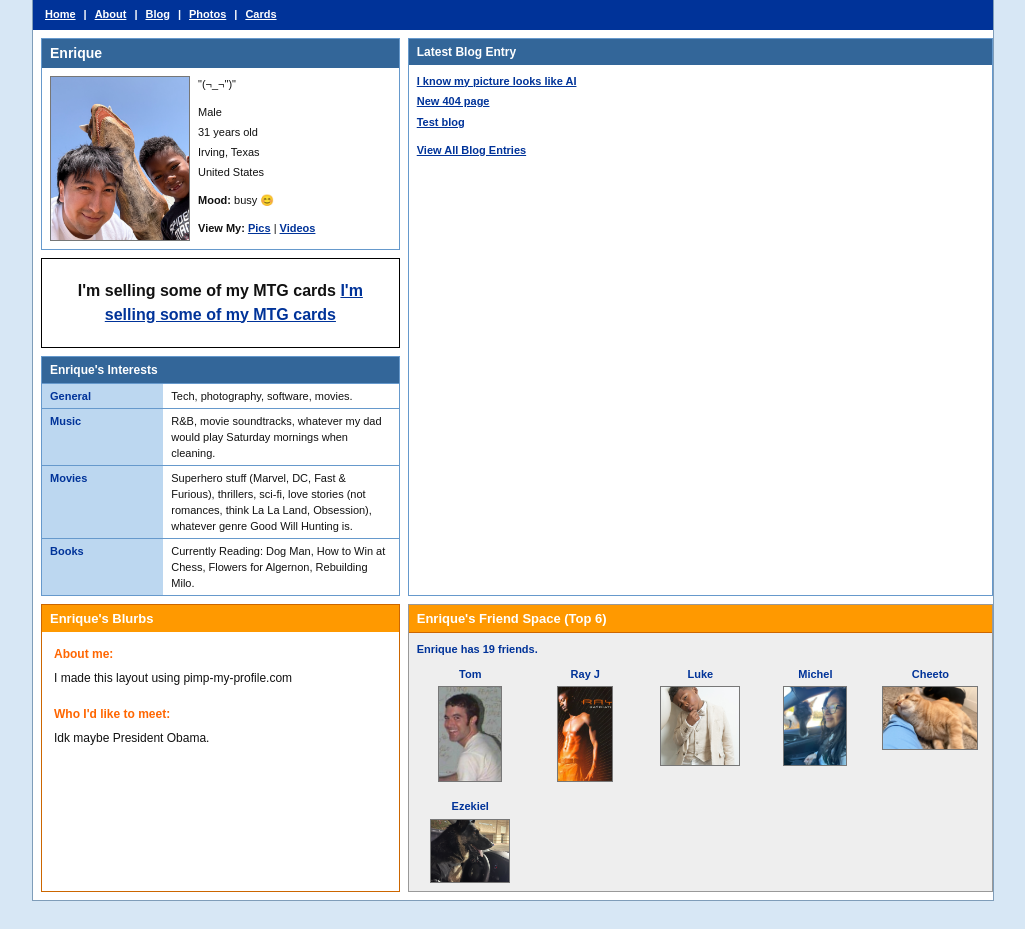
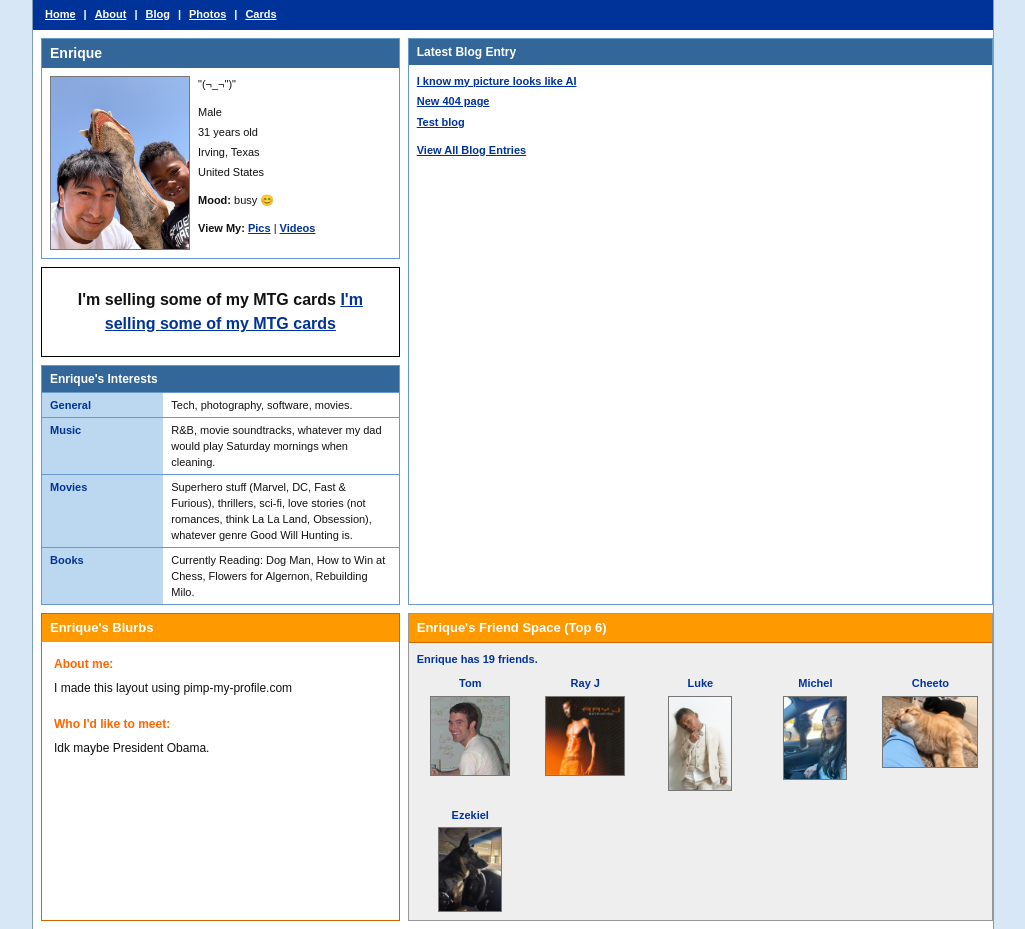
Before and after one commit to enriquebarragan/enriquebarragan.github.io, a Jekyll site: the page built from index.md, in a window 1280 px wide. Shown: the whole page, without its empty margins (127-1152 px from the left). Built offline with Jekyll 4.4.1, drawn with Linux system fonts in a browser that asks for light colours; nearby versions of some CDN libraries; before the commit the page ends 900 px from its top, so only the background shows below that.

Commit message:
Preserve homepage image aspect ratios

```diff
--- a/_layouts/home.html
+++ b/_layouts/home.html
@@ -31,7 +31,7 @@
             </h1>
 
             <div class="grid grid-cols-[140px_1fr] gap-2 p-2 max-[420px]:grid-cols-1">
-              <img class="h-[165px] w-[140px] border border-[#777] object-cover max-[420px]:w-full" src="/assets/images/me.JPG" alt="Enrique profile picture">
+              <img class="w-[140px] border border-[#777] max-[420px]:w-full" src="/assets/images/me.JPG" alt="Enrique profile picture">
 
               <div class="space-y-1 leading-4">
                 <p>"(¬_¬")"</p>
@@ -138,32 +138,32 @@
               <div class="grid grid-cols-3 gap-x-2 gap-y-4 sm:grid-cols-5">
                 <a class="block px-1 text-center text-[#003399] no-underline transition hover:text-[#ff6600]" href="#">
                   <span class="mb-1 block font-bold">Tom</span>
-                  <img class="mx-auto h-24 w-16 border border-[#777] object-cover" src="/assets/images/tom.JPG" alt="Tom profile picture">
+                  <img class="mx-auto w-20 border border-[#777]" src="/assets/images/tom.JPG" alt="Tom profile picture">
                 </a>
 
                 <a class="block px-1 text-center text-[#003399] no-underline transition hover:text-[#ff6600]" href="#">
                   <span class="mb-1 block font-bold">Ray J</span>
-                  <img class="mx-auto h-24 w-14 border border-[#777] object-cover" src="/assets/images/rayj.JPG" alt="Ray J profile picture">
+                  <img class="mx-auto w-20 border border-[#777]" src="/assets/images/rayj.JPG" alt="Ray J profile picture">
                 </a>
 
                 <a class="block px-1 text-center text-[#003399] no-underline transition hover:text-[#ff6600]" href="#">
                   <span class="mb-1 block font-bold">Luke</span>
-                  <img class="mx-auto h-20 w-20 border border-[#777] object-cover" src="/assets/images/luke.JPG" alt="Luke profile picture">
+                  <img class="mx-auto w-16 border border-[#777]" src="/assets/images/luke.JPG" alt="Luke profile picture">
                 </a>
 
                 <a class="block px-1 text-center text-[#003399] no-underline transition hover:text-[#ff6600]" href="#">
                   <span class="mb-1 block font-bold">Michel</span>
-                  <img class="mx-auto h-20 w-16 border border-[#777] object-cover" src="/assets/images/michel.JPG" alt="Michel profile picture">
+                  <img class="mx-auto w-16 border border-[#777]" src="/assets/images/michel.JPG" alt="Michel profile picture">
                 </a>
 
                 <a class="block px-1 text-center text-[#003399] no-underline transition hover:text-[#ff6600]" href="#">
                   <span class="mb-1 block font-bold">Cheeto</span>
-                  <img class="mx-auto h-16 w-24 border border-[#777] object-cover" src="/assets/images/cheeto.JPG" alt="Cheeto profile picture">
+                  <img class="mx-auto w-24 border border-[#777]" src="/assets/images/cheeto.JPG" alt="Cheeto profile picture">
                 </a>
 
                 <a class="block px-1 text-center text-[#003399] no-underline transition hover:text-[#ff6600]" href="#">
                   <span class="mb-1 block font-bold">Ezekiel</span>
-                  <img class="mx-auto h-16 w-20 border border-[#777] object-cover" src="/assets/images/zeke.JPG" alt="Ezekiel profile picture">
+                  <img class="mx-auto w-16 border border-[#777]" src="/assets/images/zeke.JPG" alt="Ezekiel profile picture">
                 </a>
               </div>
             </div>
```
